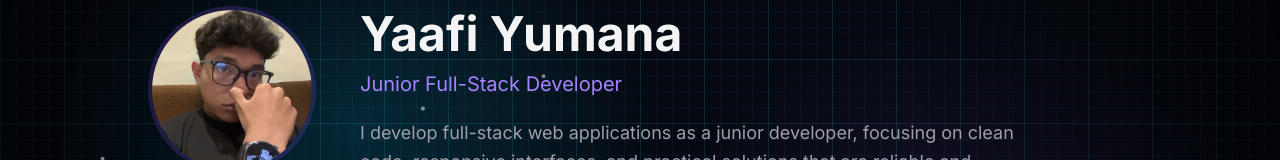
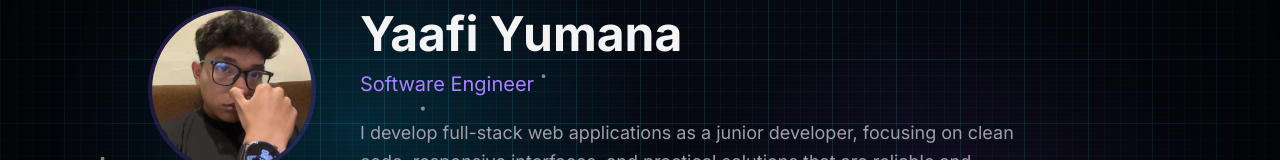
Before and after one commit to YumanaHZ/PORTFOLIO, a React (Vite) app: page / in a window 1280 px wide. Shown: the part 165-325 px from the top of the page. Built offline with nearby package versions, Linux system fonts and the light colour scheme.

Commit message:
Update Bio

```diff
--- a/package.json
+++ b/package.json
@@ -12,6 +12,7 @@
   "dependencies": {
     "@tailwindcss/vite": "^4.3.1",
     "@types/react-scroll": "^1.8.10",
+    "@vercel/speed-insights": "^2.0.0",
     "framer-motion": "^12.40.0",
     "react": "^19.2.6",
     "react-dom": "^19.2.6",
--- a/src/App.tsx
+++ b/src/App.tsx
@@ -181,7 +181,7 @@ function App() {
             <img src="/images/profile.png" alt="Yaafi Yumana" className="w-32 h-32 sm:w-40 sm:h-40 rounded-full object-cover shrink-0 ring-4 ring-violet-500/20" />
             <div className="text-center sm:text-left">
               <h1 className="text-3xl sm:text-5xl font-bold mb-3">Yaafi Yumana</h1>
-              <p className={`text-lg sm:text-xl mb-5 ${dark ? 'text-violet-400' : 'text-violet-600'}`}>Junior Full-Stack Developer</p>
+              <p className={`text-lg sm:text-xl mb-5 ${dark ? 'text-violet-400' : 'text-violet-600'}`}>Software Engineer</p>
               <p className={`max-w-2xl text-base sm:text-lg ${dark ? 'text-zinc-400 leading-relaxed' : 'text-zinc-600 leading-relaxed'}`}>
                 I develop full-stack web applications as a junior developer, focusing on clean code, responsive interfaces, and practical solutions that are reliable and maintainable.
               </p>
```
Also changed, not shown: 1 other file (tests, documents, lock files or other folders).
